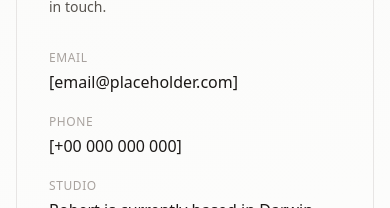
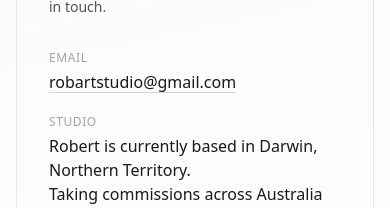
Before and after one commit to Pirizuma/RobArt, a Next.js app: page /contact in a window 390 px wide. Shown: the part 371-579 px from the top of the page. Built offline with nearby package versions, Linux system fonts and the light colour scheme; no server answers.

Commit message:
Contact: add robartstudio@gmail.com, hide phone in exhibition mode

```diff
--- a/app/contact/page.tsx
+++ b/app/contact/page.tsx
@@ -1,7 +1,7 @@
 import type { Metadata } from "next";
 import { ContactForm } from "@/components/ContactForm";
 import { HeroMeshGradient } from "@/components/HeroMeshGradient";
-import { openGraphBase } from "@/lib/site";
+import { exhibitionMode, openGraphBase } from "@/lib/site";
 import { profile } from "@/lib/profile";
 
 const contactDescription =
@@ -46,9 +46,16 @@ function PlaceholderTile({ label }: { label: string }) {
   );
 }
 
-const detailItems = [
-  { label: "Email", value: "[email@placeholder.com]" },
-  { label: "Phone", value: "[+00 000 000 000]" },
+type DetailItem = { label: string; value: string; href?: string };
+
+const detailItems: DetailItem[] = [
+  {
+    label: "Email",
+    value: profile.email,
+    href: `mailto:${profile.email}`,
+  },
+  // Phone is hidden in exhibition mode; it returns with the full site.
+  ...(exhibitionMode ? [] : [{ label: "Phone", value: "[+00 000 000 000]" }]),
   {
     label: "Studio",
     value:
@@ -86,7 +93,18 @@ export default function InformationPage() {
                 <dt className="text-xs uppercase tracking-wider text-stone-400">
                   {item.label}
                 </dt>
-                <dd className="mt-1 text-stone-900 whitespace-pre-line">{item.value}</dd>
+                <dd className="mt-1 text-stone-900 whitespace-pre-line">
+                  {item.href ? (
+                    <a
+                      href={item.href}
+                      className="underline decoration-stone-300 underline-offset-4 hover:decoration-stone-900 transition-colors"
+                    >
+                      {item.value}
+                    </a>
+                  ) : (
+                    item.value
+                  )}
+                </dd>
               </div>
             ))}
           </dl>
--- a/lib/profile.ts
+++ b/lib/profile.ts
@@ -22,6 +22,6 @@ export const profile = {
   workedWith: ["Nitmiluk Visitor Centre", "Darwin Italian Festival"],
   // Fill these in when confirmed — they're also published in the
   // structured data once set.
-  email: "",
+  email: "robartstudio@gmail.com",
   phone: "",
 };
```
